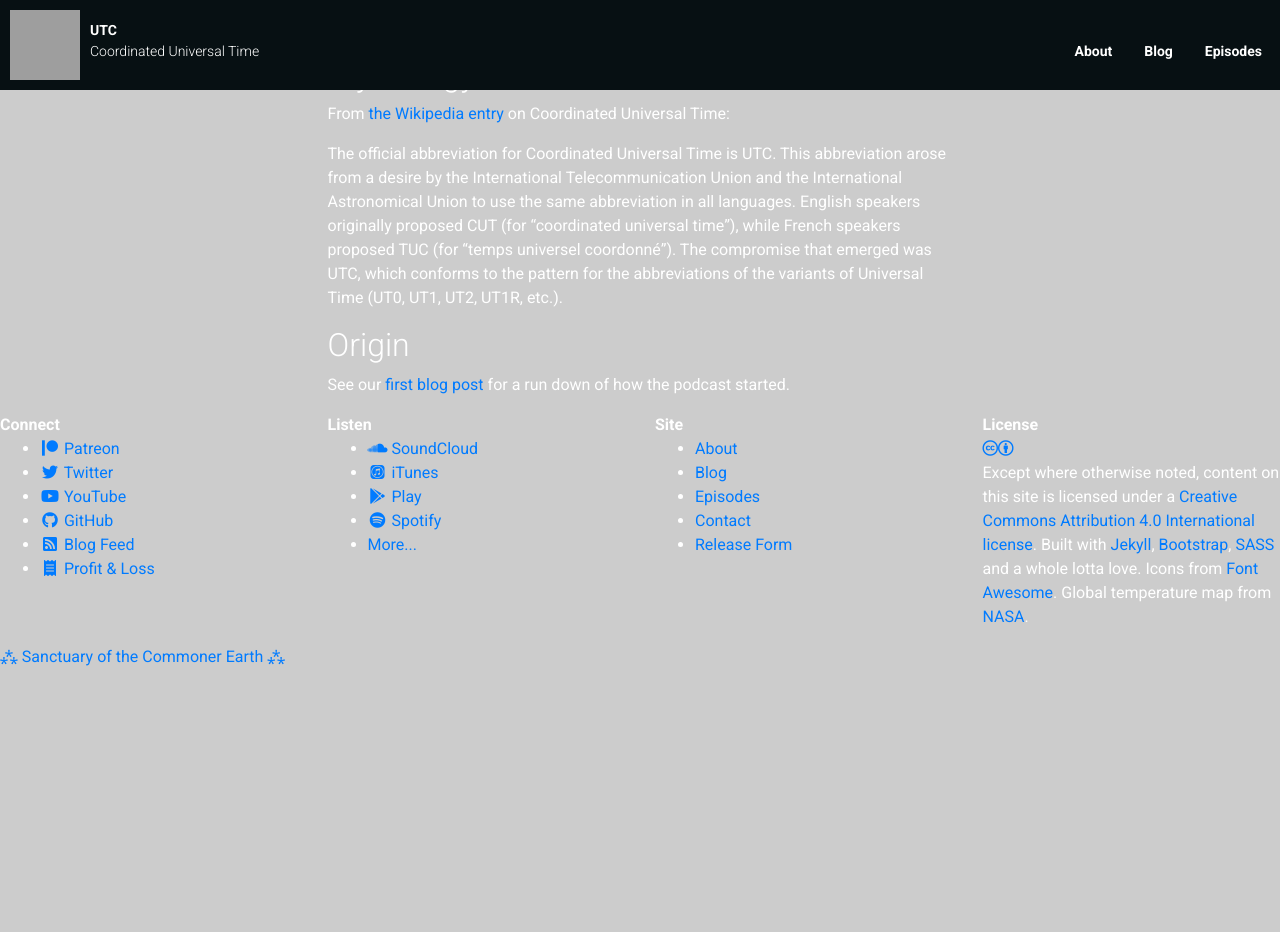
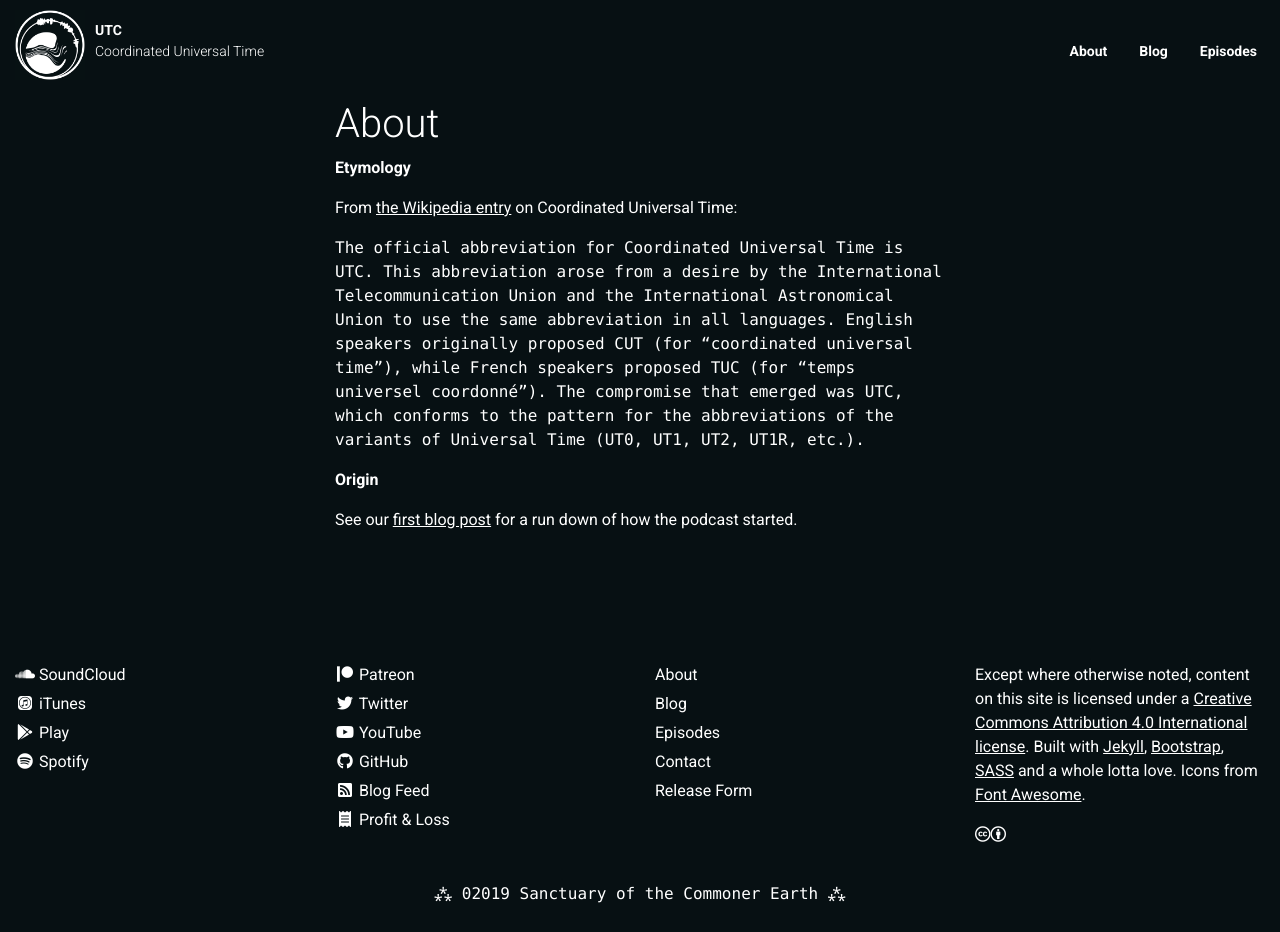
Before and after one commit to wwbumpas/apodcastfornow.com, a Jekyll site: the page built from about.md, in a window 1280 px wide and 932 px high. Built offline with Jekyll 4.4.1, drawn with Linux system fonts in a browser that asks for light colours; nearby versions of some CDN libraries; grey boxes are pictures that could not be loaded.

Commit message:
Update footer, default page styles.

```diff
--- a/_includes/footer.html
+++ b/_includes/footer.html
@@ -2,8 +2,20 @@
 
   <div class="row row-footer">
 
+
+
     <div class="col-sm-12 col-md-3">
-      <strong>Connect</strong>
+       <ul>
+        <li><a href="https://soundcloud.com/apodcastfornow" target="blank" rel="noopener noreferrer"><i class="fab fa-soundcloud fa-fw"></i> SoundCloud</a></li>
+        <li><a href="#"><i class="fab fa-itunes fa-fw"></i> iTunes</a></li>
+        <li><a href="#"><i class="fab fa-google-play fa-fw"></i> Play</a></li>
+        <li><a href="#"><i class="fab fa-spotify fa-fw"></i> Spotify</a></li>
+      </ul>
+    </div>
+
+
+
+    <div class="col-sm-12 col-md-3">
        <ul>
         <li><a href="https://patreon.com/apodcastfornow" target="blank" rel="noopener noreferrer"><i class="fab fa-patreon fa-fw"></i> Patreon</a></li>
         <li><a href="https://twitter.com/apodcastfornow" target="blank" rel="noopener noreferrer"><i class="fab fa-twitter fa-fw"></i> Twitter</a></li>
@@ -16,21 +28,7 @@
 
 
 
-    <div class="col-sm-12 col-md-3">
-      <strong>Listen</strong>
-       <ul>
-        <li><a href="https://soundcloud.com/apodcastfornow" target="blank" rel="noopener noreferrer"><i class="fab fa-soundcloud fa-fw"></i> SoundCloud</a></li>
-        <li><a href="#"><i class="fab fa-itunes fa-fw"></i> iTunes</a></li>
-        <li><a href="#"><i class="fab fa-google-play fa-fw"></i> Play</a></li>
-        <li><a href="#"><i class="fab fa-spotify fa-fw"></i> Spotify</a></li>
-        <li><a href="#">More...</a></li>
-      </ul>
-    </div>
-
-
-
     <div class="col-sm-12 col-md-3" xmlns:cc="https://creativecommons.org/ns#" about="https://creativecommons.org">
-      <strong>Site</strong>
       <ul>
         <li><a href="/blog">About</a></li>
         <li><a href="/about">Blog</a></li>
@@ -43,10 +41,8 @@
 
 
     <div class="col-sm-12 col-md-3" xmlns:cc="https://creativecommons.org/ns#" about="https://creativecommons.org">
-      <strong>License</strong>
-      <br>
+      <p>Except where otherwise <a ref="https://creativecommons.org/policies#license">noted</a>, content on this site is licensed under a <a href="https://creativecommons.org/licenses/by/4.0/" rel="license" target="blank" rel="noopener noreferrer">Creative Commons Attribution 4.0 International license</a>. Built with <a href="https://jekyllrb.com" target="blank" rel="noopener noreferrer">Jekyll</a>, <a href="https://getbootstrap.com" target="blank" rel="noopener noreferrer">Bootstrap</a>, <a href="https://sass-lang.com/" target="blank" rel="noopener noreferrer">SASS</a> and a whole lotta love. Icons from <a href="https://fontawesome.com" target="blank" rel="noopener noreferrer">Font Awesome</a>.</p>
       <a rel="license" href="https://creativecommons.org/licenses/by/4.0/" title="Creative Commons Attribution 4.0 International license"><i class="fab fa-creative-commons"></i><i class="fab fa-creative-commons-by"></i></a>
-      <p>Except where otherwise <a ref="https://creativecommons.org/policies#license">noted</a>, content on this site is licensed under a <a href="https://creativecommons.org/licenses/by/4.0/" rel="license" target="blank" rel="noopener noreferrer">Creative Commons Attribution 4.0 International license</a>. Built with <a href="https://jekyllrb.com" target="blank" rel="noopener noreferrer">Jekyll</a>, <a href="https://getbootstrap.com" target="blank" rel="noopener noreferrer">Bootstrap</a>, <a href="https://sass-lang.com/" target="blank" rel="noopener noreferrer">SASS</a> and a whole lotta love. Icons from <a href="https://fontawesome.com" target="blank" rel="noopener noreferrer">Font Awesome</a>. Global temperature map from <a href="https://climate.nasa.gov/news/2293/nasa-releases-detailed-global-climate-change-projections/" target="blank" rel="noopener noreferrer">NASA</a>.</p>
     </div>
 
   </div>
--- a/_includes/header.html
+++ b/_includes/header.html
@@ -11,7 +11,7 @@
 
 
       <a class="navbar-brand" href="/">
-        <div class="navbar-brand-image"><img src="assets/images/temp.jpg" height="70" width="70"/></div>
+        <div class="navbar-brand-image"><img src="/assets/images/temp.jpg" height="70" width="70"/></div>
         <div class="navbar-brand-typography">
           <div class="navbar-brand-small">UTC</div>
           <div class="navbar-brand-full">Coordinated Universal Time</div>
--- a/_layouts/default.html
+++ b/_layouts/default.html
@@ -7,7 +7,7 @@
 
     {%- include header.html -%}
 
-    <main class="container-fluid-default">
+    <main class="container-fluid">
 
     {{ content }}
 
--- a/about.md
+++ b/about.md
@@ -5,12 +5,12 @@ permalink: /about/
 exclude: false
 ---
 
-## Etymology
+**Etymology**
 
 From [the Wikipedia entry](https://en.wikipedia.org/wiki/Coordinated_Universal_Time#Etymology) on Coordinated Universal Time:
 
 > The official abbreviation for Coordinated Universal Time is UTC. This abbreviation arose from a desire by the International Telecommunication Union and the International Astronomical Union to use the same abbreviation in all languages. English speakers originally proposed CUT (for "coordinated universal time"), while French speakers proposed TUC (for "temps universel coordonné"). The compromise that emerged was UTC, which conforms to the pattern for the abbreviations of the variants of Universal Time (UT0, UT1, UT2, UT1R, etc.).
 
-## Origin
+**Origin**
 
 See our [first blog post](/2019/04/21/utc-a-podcast-for-now/) for a run down of how the podcast started.
--- a/assets/style.css
+++ b/assets/style.css
@@ -3,32 +3,23 @@
  */
 body {
   color: #FFFFFF;
-  background: #ccc; }
+  background: #071013; }
 
-a:hover, a:active {
-  color: #FF0000; }
+a {
+  color: #FFFFFF;
+  text-decoration: underline; }
+  a:hover, a:active {
+    color: #FF0000; }
 
 ::selection {
   color: #071013;
   background: #FFFFFF; }
 
 /**
- * Layout
- */
-.container-fluid-home {
-  padding-left: 0;
-  padding-right: 0; }
-
-.container-fluid-default {
-  padding-top: 0;
-  padding-left: 0;
-  padding-right: 0; }
-
-/**
  * Typography & Brand
  */
-.code, pre,
-code, .tagline {
+.code, blockquote, pre,
+code, .tagline, .row-footer .col-sotce {
   font-family: SFMono-Regular, Menlo, Monaco, Consolas, "Liberation Mono", "Courier New", monospace; }
 
 .abstract-typography, .light-typography, h1, h2, h3, h4, h5, .navbar, .navbar-menu, .normal-typography, body, .strong-typography, .navbar-brand .navbar-brand-small, nav .navbar-nav li {
@@ -55,7 +46,7 @@ code, .tagline {
  */
 .navbar {
   background-color: #071013;
-  padding: 10px;
+  padding: 10px 15px 10px 15px;
   -webkit-transition: background-color 0.5s;
   -moz-transition: background-color 0.5s;
   transition: background-color 0.5s; }
@@ -118,7 +109,8 @@ code, .tagline {
       margin-top: 0;
       margin-bottom: 0;
       padding-top: 0;
-      padding-bottom: 0; }
+      padding-bottom: 0;
+      text-decoration: none; }
     nav .navbar-nav a:hover {
       text-decoration: underline; }
     nav .navbar-nav span {
@@ -150,5 +142,39 @@ code, .tagline {
       padding: 10px 0 10px 0; }
       nav .navbar-nav a:hover, nav .navbar-nav a:active {
         text-decoration: none; } }
+footer {
+  margin-top: 100px; }
+
+.row-footer {
+  padding-top: 15px;
+  background: #071013; }
+  .row-footer a {
+    color: #FFFFFF;
+    text-decoration: underline; }
+    .row-footer a:hover {
+      color: #FF0000; }
+  .row-footer .col-sm-12 {
+    padding-bottom: 10px; }
+    .row-footer .col-sm-12 ul {
+      margin: 0;
+      padding: 0 0 10px 0; }
+      .row-footer .col-sm-12 ul li {
+        list-style: none;
+        margin: 0;
+        padding: 0 0 5px 0; }
+        .row-footer .col-sm-12 ul li a {
+          text-decoration: none; }
+          .row-footer .col-sm-12 ul li a:hover {
+            text-decoration: underline; }
+  .row-footer .col-sotce {
+    text-align: center;
+    padding: 10px 0; }
+    .row-footer .col-sotce a {
+      text-decoration: none; }
+      .row-footer .col-sotce a:hover {
+        text-decoration: underline; }
+
+.container-fluid {
+  margin-top: 100px; }
 
 /*# sourceMappingURL=style.css.map */
```
Also changed, not shown: other parts of _includes/footer.html (+1 -1 lines), assets/style.sass (+57 -15 lines), 1 other file.
